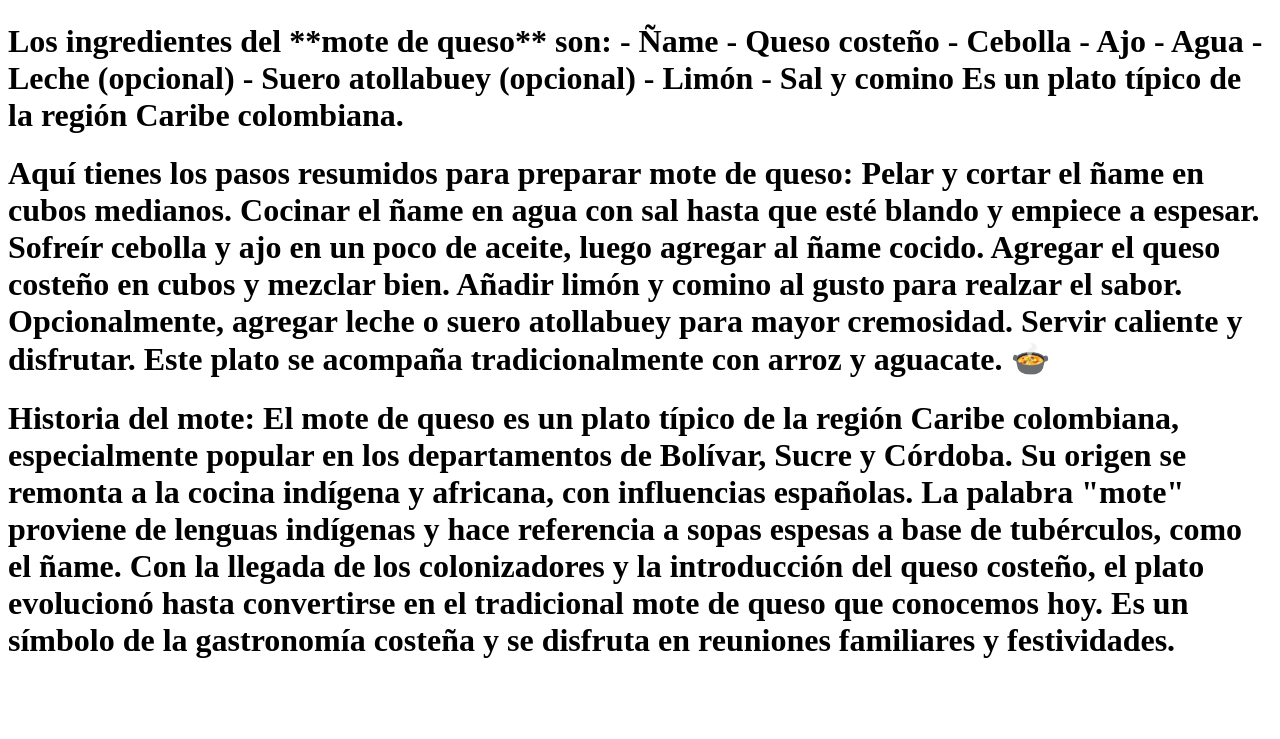
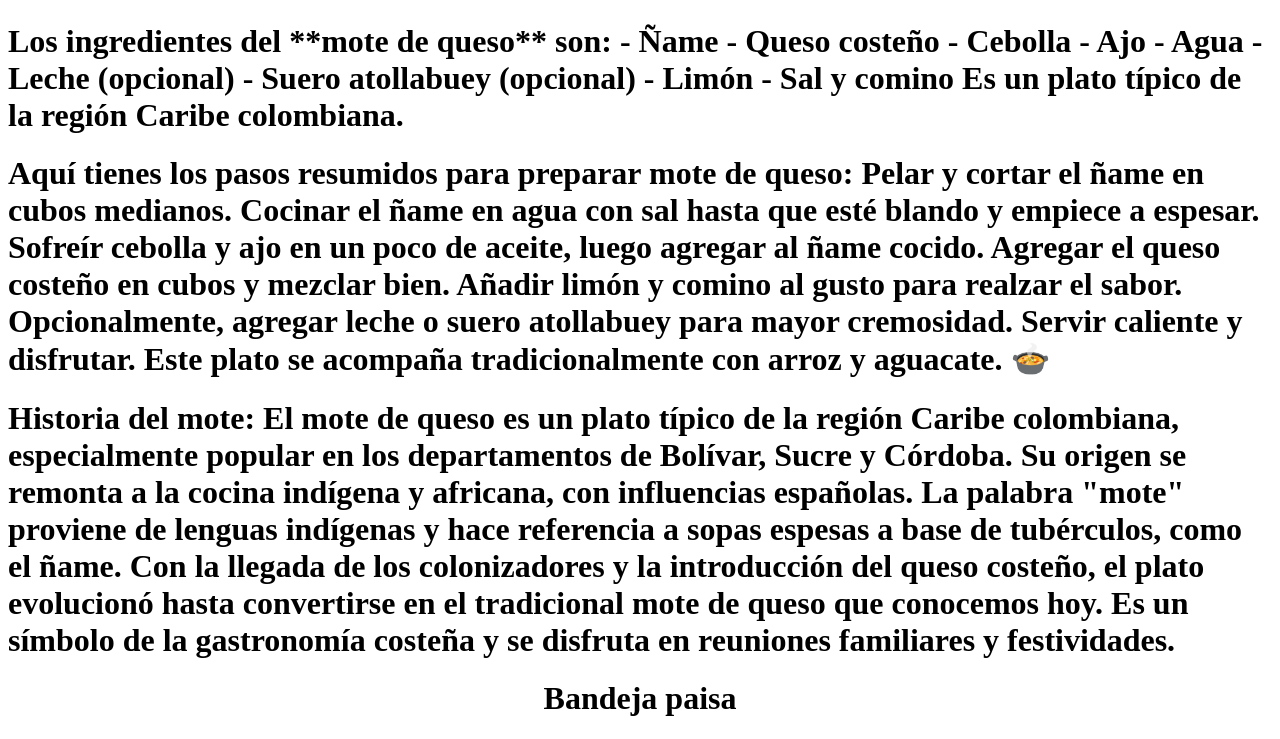
Before and after one commit to Jodatodli12/pagina_cocina_bp, a plain HTML site: page index.html in a window 1280 px wide. Shown: the part 335-1074 px from the top of the page. Before the commit the page ends 1015 px from the top, so only its background shows below. Drawn offline with Linux system fonts and the light colour scheme.

Commit message:
nombre comida 2

```diff
--- a/index.html
+++ b/index.html
@@ -38,5 +38,7 @@
                 La palabra "mote" proviene de lenguas indígenas y hace referencia a sopas espesas a base de tubérculos, como el ñame. Con la llegada de los colonizadores y la introducción del queso costeño, el plato evolucionó hasta convertirse en el tradicional mote de queso que conocemos hoy.
 
                 Es un símbolo de la gastronomía costeña y se disfruta en reuniones familiares y festividades.</h1>
+
+                <center><h1>Bandeja paisa</h1></center>
 </body>
 </html>
```
